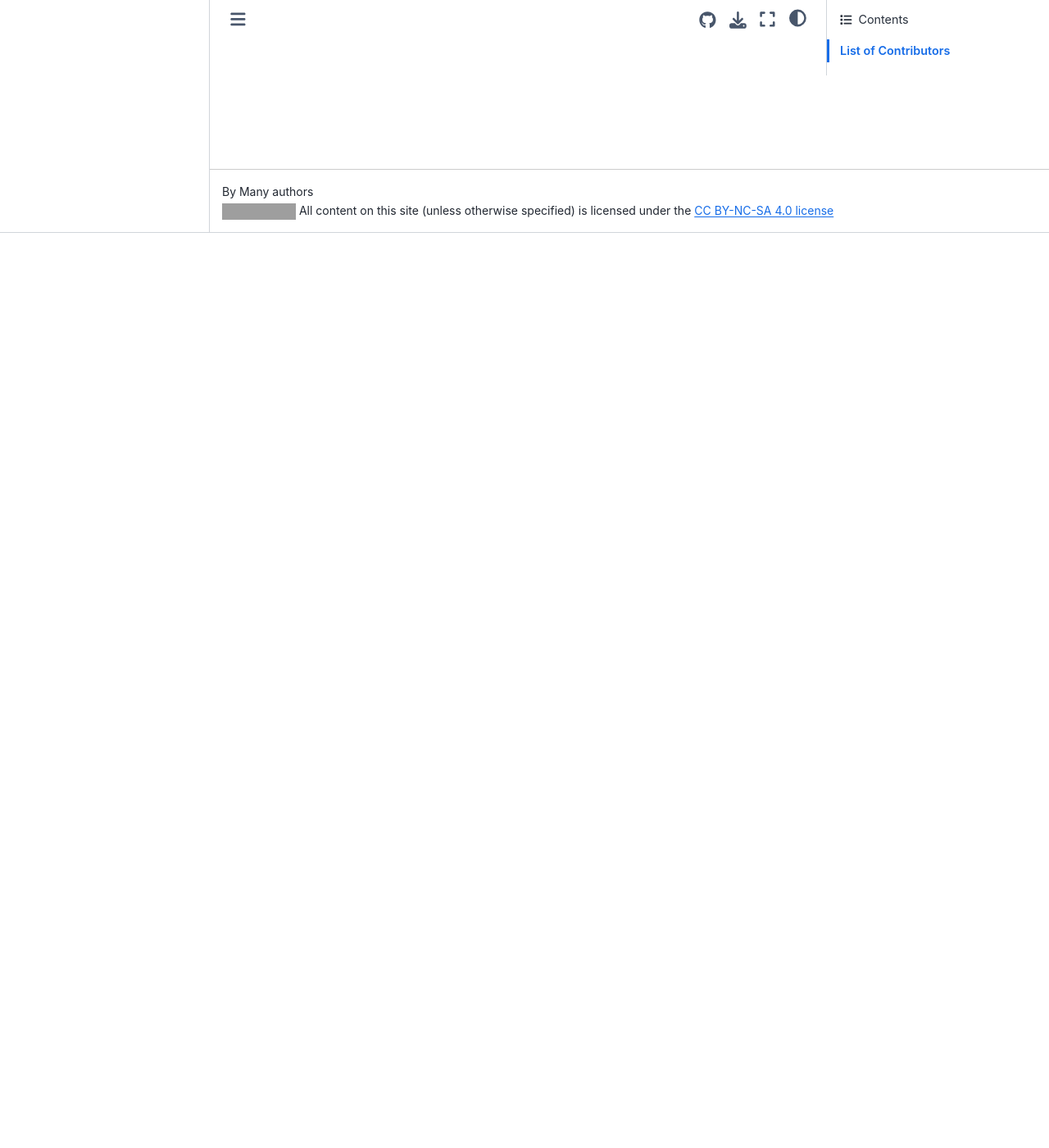
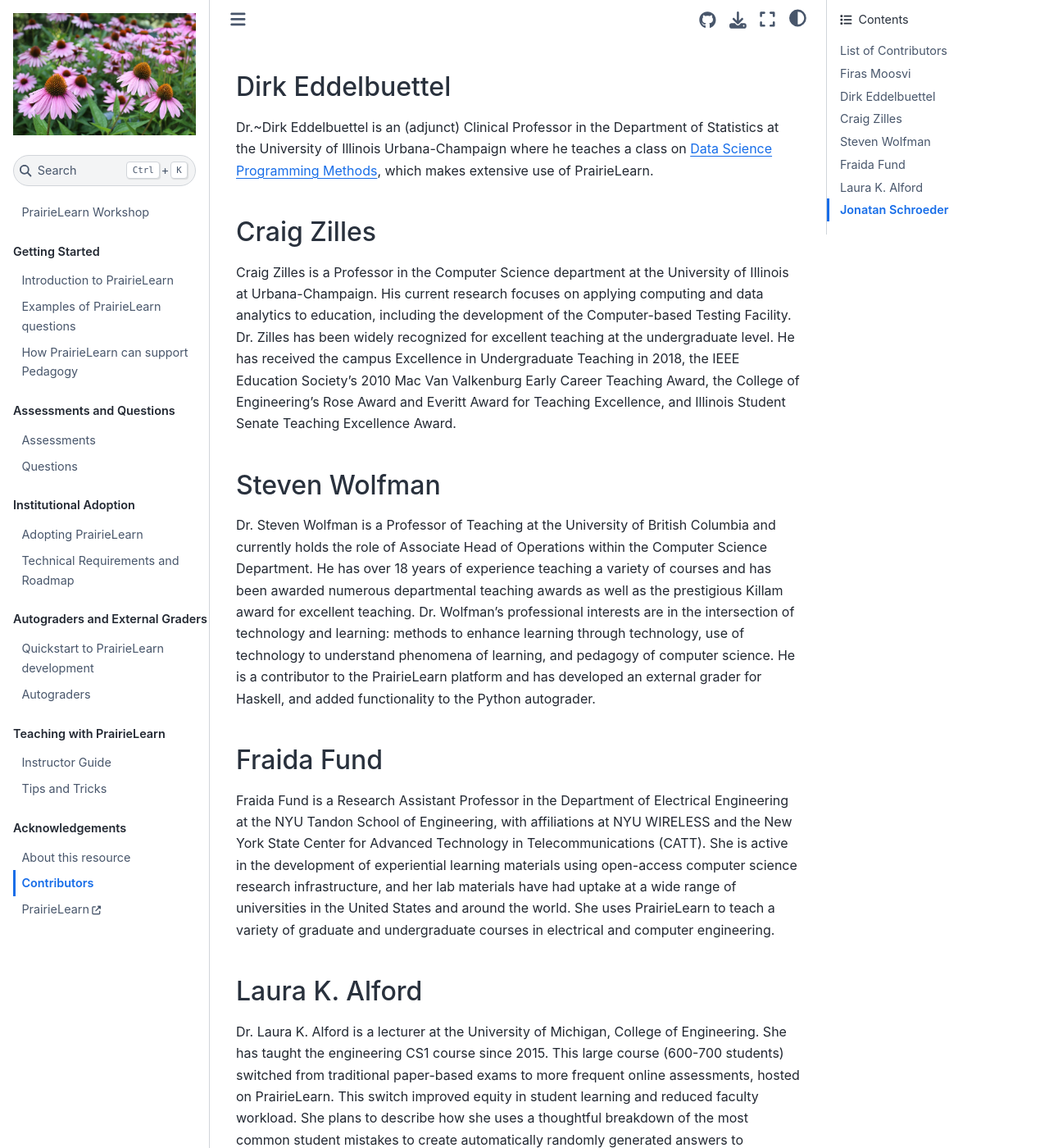
Before and after one commit to open-resources/prairielearn_workshop, a Jupyter Book: the page built from docs/contributors.md, in a window 1280 px wide and 1400 px high, scrolled down 1116 px. Shown: the whole window at 82% size. Built offline with Jupyter Book 1.0.4 settings and Sphinx 7.4.7 and the Sphinx Book theme 1.1.4, drawn with Linux system fonts in a browser that asks for light colours; some of the changed text lies outside the part shown; grey boxes are pictures that could not be loaded.

Commit message:
add bios

```diff
--- a/docs/contributors.md
+++ b/docs/contributors.md
@@ -13,3 +13,50 @@
 | Jonatan Schroeder | York University                         | @jonatanschroeder |
 | Steven A. Wolfman | University of British Columbia          | @steven-wolfman   |
 | Craig Zilles      | University of Illinois Urbana-Champaign | @zillesc          |
+
+
+## Firas Moosvi
+
+Dr. Firas Moosvi is a Lecturer at the University of British Columbia Okanagan in the Computer Science, Mathematics, Physics, and Statistics department.
+Though he obtained PhD in Physics, he has taught large undergraduate courses in computer science, data science, statistics, and physics over the last 5 years at the graduate and undergraduate levels.
+In January of 2022, Dr. Moosvi was awarded the UBCO Teaching Excellence \& Innovation Award.
+Dr. Moosvi is a huge proponent of the use of learning technologies in classrooms, particularly of the free and open source varieties.
+He has been using the PrairieLearn for over two and a half years and has developed a large open problem bank in physics based on the OpenStax physics textbook in collaboration with other instructors.
+
+## Dirk Eddelbuettel
+
+Dr.~Dirk Eddelbuettel is an (adjunct) Clinical Professor in the Department of Statistics at the University of Illinois Urbana-Champaign where he teaches a class on [Data Science Programming Methods](https://stat447.com), which makes extensive use of PrairieLearn.
+
+## Craig Zilles
+
+Craig Zilles is a Professor in the Computer Science department at the University of Illinois at Urbana-Champaign.
+His current research focuses on applying computing and data analytics to education, including the development of the Computer-based Testing Facility.
+Dr. Zilles has been widely recognized for excellent teaching at the undergraduate level.
+He has received the campus Excellence in Undergraduate Teaching in 2018, the IEEE Education Society's 2010 Mac Van Valkenburg Early Career Teaching Award, the College of Engineering's Rose Award and Everitt Award for Teaching Excellence, and Illinois Student Senate Teaching Excellence Award.
+
+## Steven Wolfman
+Dr. Steven Wolfman is a Professor of Teaching at the University of British Columbia and currently holds the role of Associate Head of Operations within the Computer Science Department.
+He has over 18 years of experience teaching a variety of courses and has been awarded numerous departmental teaching awards as well as the prestigious Killam award for excellent teaching.
+Dr. Wolfman's professional interests are in the intersection of technology and learning: methods to enhance learning through technology, use of technology to understand phenomena of learning, and pedagogy of computer science.
+He is a contributor to the PrairieLearn platform and has developed an external grader for Haskell, and added functionality to the Python autograder.
+
+## Fraida Fund
+
+Fraida Fund is a Research Assistant Professor in the Department of Electrical Engineering at the NYU Tandon School of Engineering, with affiliations at NYU WIRELESS and the New York State Center for Advanced Technology in Telecommunications (CATT). She is active in the development of experiential learning materials using open-access computer science research infrastructure, and her lab materials have had uptake at a wide range of universities in the United States and around the world. She uses PrairieLearn to teach a variety of graduate and undergraduate courses in electrical and computer engineering.
+
+## Laura K. Alford
+
+Dr. Laura K. Alford is a lecturer at the University of Michigan, College of Engineering.
+She has taught the engineering CS1 course since 2015.
+This large course (600-700 students) switched from traditional paper-based exams to more frequent online assessments, hosted on PrairieLearn.
+This switch improved equity in student learning and reduced faculty workload.
+She plans to describe how she uses a thoughtful breakdown of the most common student mistakes to create automatically randomly generated answers to questions targeted at assessing the core computing skills taught in the course.
+
+## Jonatan Schroeder
+
+Dr. Jonatan Schroeder is an Assistant Professor Teaching Stream at York University, in Toronto.
+He completed his Ph.D in Computer Science at the University of British Columbia (UBC) in 2016, in the area of Distributed File Systems.
+Originally from Brazil, he received a B.Sc and a M.Sc. in Computer Science from the Federal University of Paraná.
+His areas of interest include Computer Science Education, Operating Systems, Computer Networks, Computer Architecture, Security and Fault Tolerance.
+He has taught courses in a wide variety of areas of Computer Science, focusing his pedagogy on the development and use of practical tools to enhance learning outcomes and student engagement.
+At York University, Jonatan is part of the curriculum development team for the new Digital Technologies program at the upcoming Markham campus.
```
